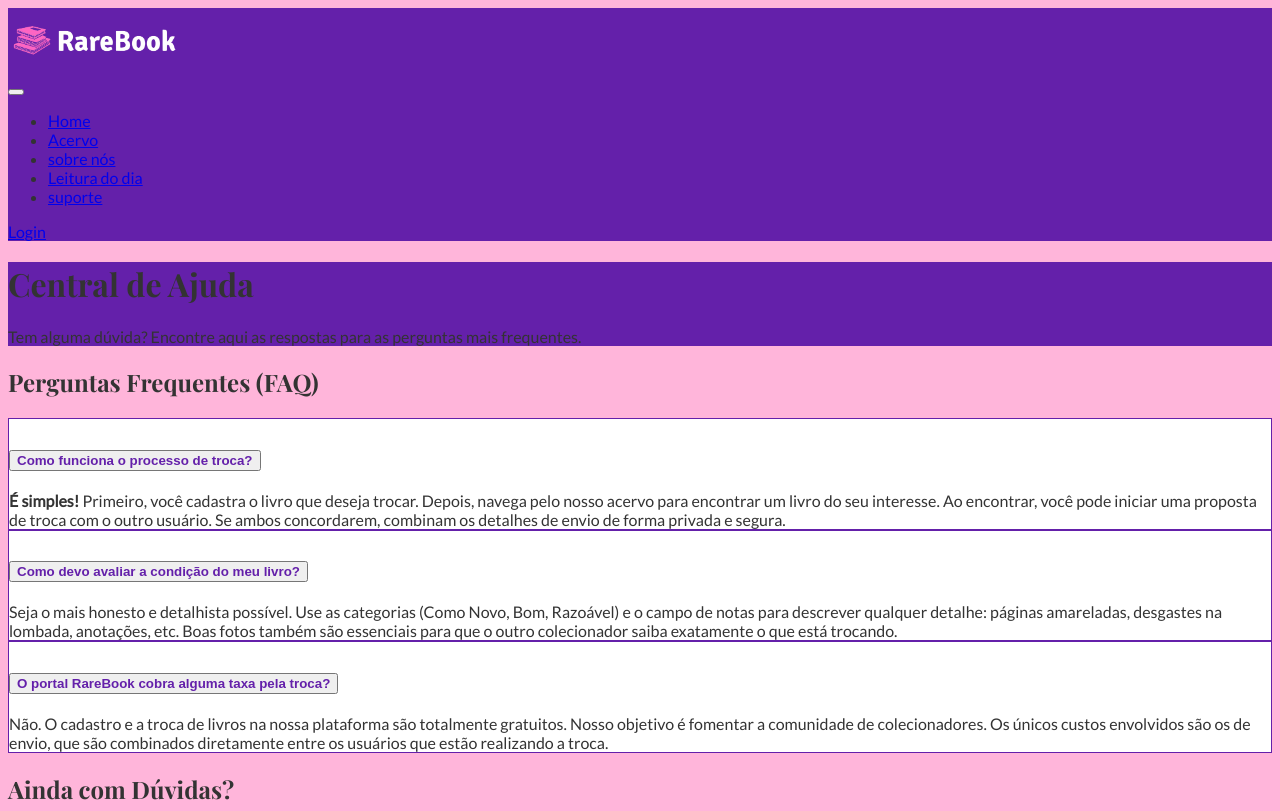
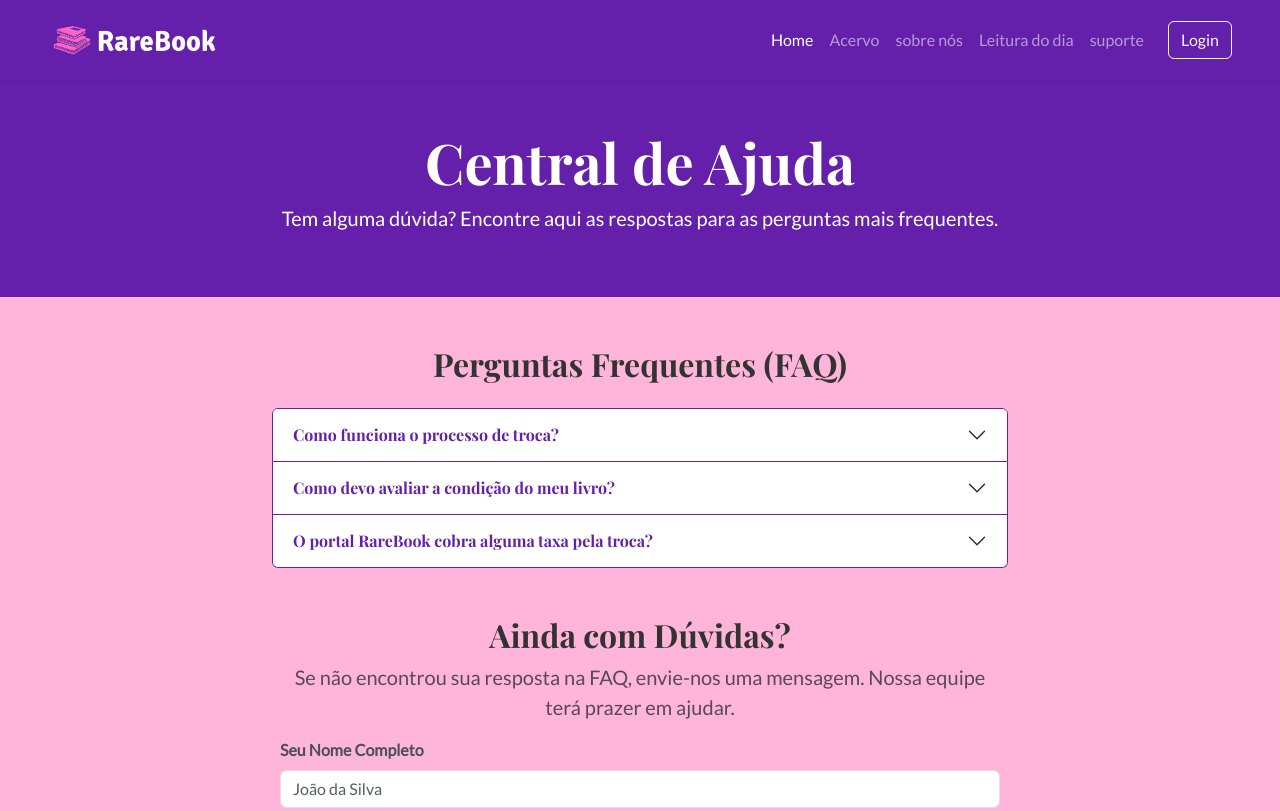
Before and after one commit to FlavioLui/provadionisio, a plain HTML site: page Pages/Suporte.html in a window 1280 px wide. Shown: the top 811 px of the page. Drawn offline with Linux system fonts and the light colour scheme; the site is published under a folder, as on GitHub Pages, so addresses that start at the root find nothing.

Commit message:
Suporte.html

```diff
--- a/Pages/Suporte.html
+++ b/Pages/Suporte.html
@@ -5,7 +5,7 @@
     <meta name="viewport" content="width=device-width, initial-scale=1.0">
     <title>Suporte</title>
 
-     <link rel="stylesheet" href="/CSS/bootstrap.min.css">
+     <link rel="stylesheet" href="../CSS/bootstrap.min.css">
 
     <link rel="stylesheet" href="../CSS/Flavio.css">
 
```
